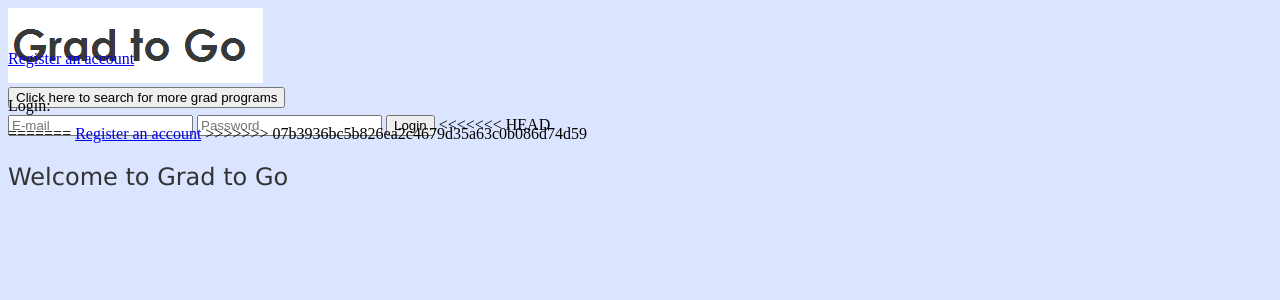
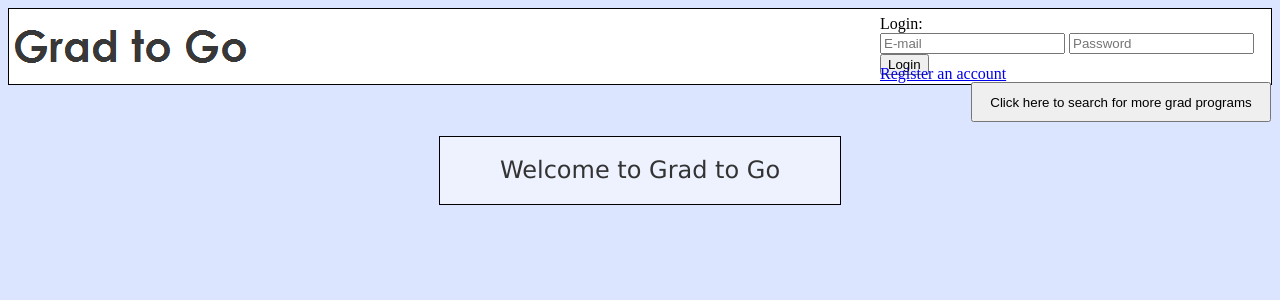
Before and after one commit to jbernie2/csc210final, a PHP site: page / in a window 1280 px wide. Shown: the top 300 px of the page. Run offline with PHP 8.4, Linux system fonts and the light colour scheme; some libraries are stand-ins or nearby versions.

Commit message:
fixing that merge

```diff
--- a/css/ourStyle.css
+++ b/css/ourStyle.css
@@ -65,7 +65,6 @@
 	height: 10px;
 }
 
-<<<<<<< HEAD
 form#register{
 	margin-left: auto;
 	margin-right: auto;
@@ -74,9 +73,6 @@
 }
 
 input#more{
-=======
-#more{
->>>>>>> 07b3936bc5b826ea2c4679d35a63c0b086d74d59
 	width:300px;
 	height:40px;
 	float: right;
--- a/php/banner/login_panel.php
+++ b/php/banner/login_panel.php
@@ -5,11 +5,6 @@
                         <input type="text" name="email" placeholder="E-mail"/>
                         <input type="password" name="password" placeholder="Password"/>
                         <input type="submit" value="Login" />
-<<<<<<< HEAD
                         </form>
                         <a href="../html/register.html" id="register">Register an account</a>
-=======
-                        <a href="../html/register.html">Register an account</a>
-			</form>
->>>>>>> 07b3936bc5b826ea2c4679d35a63c0b086d74d59
         </div>
```
